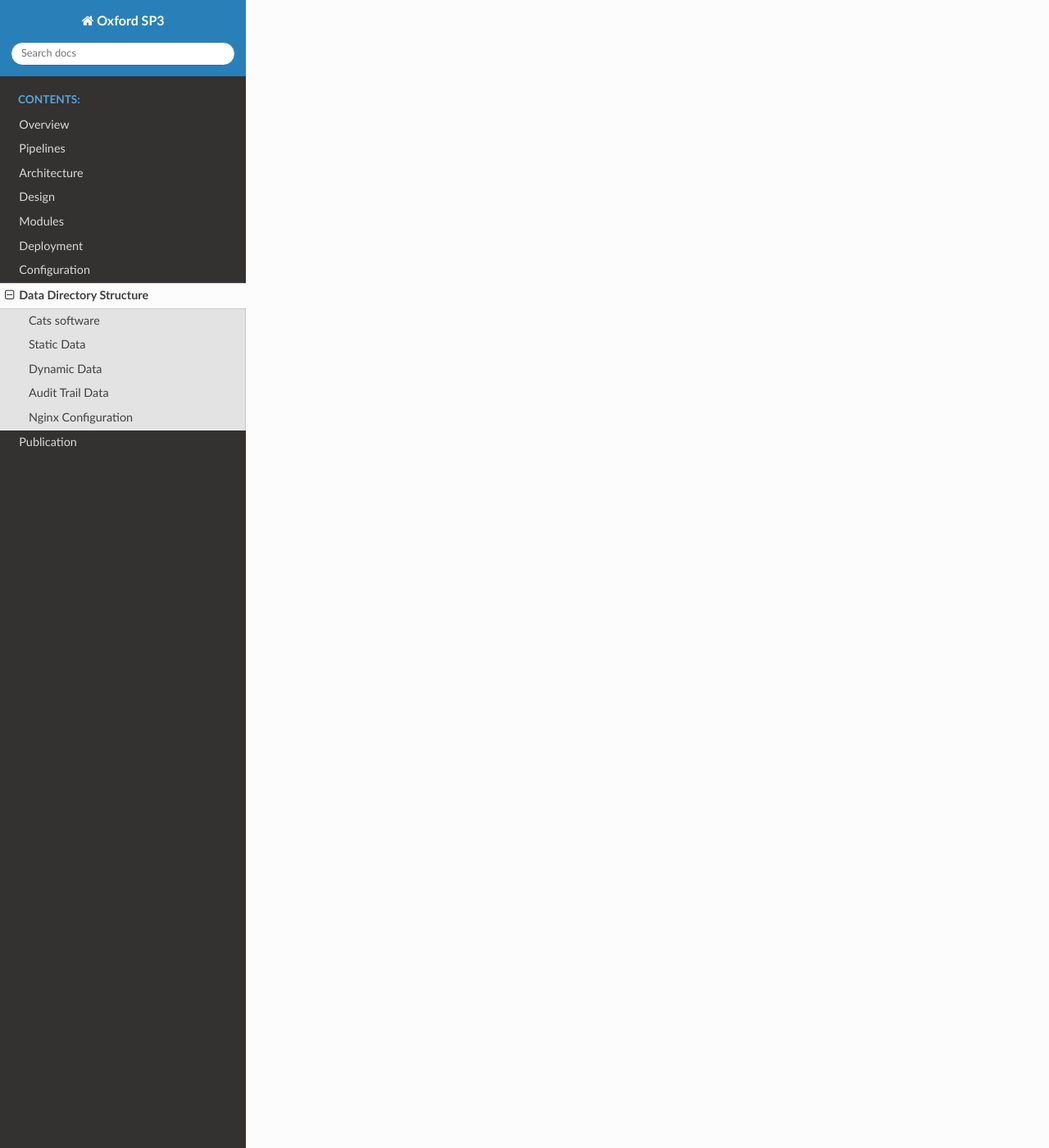
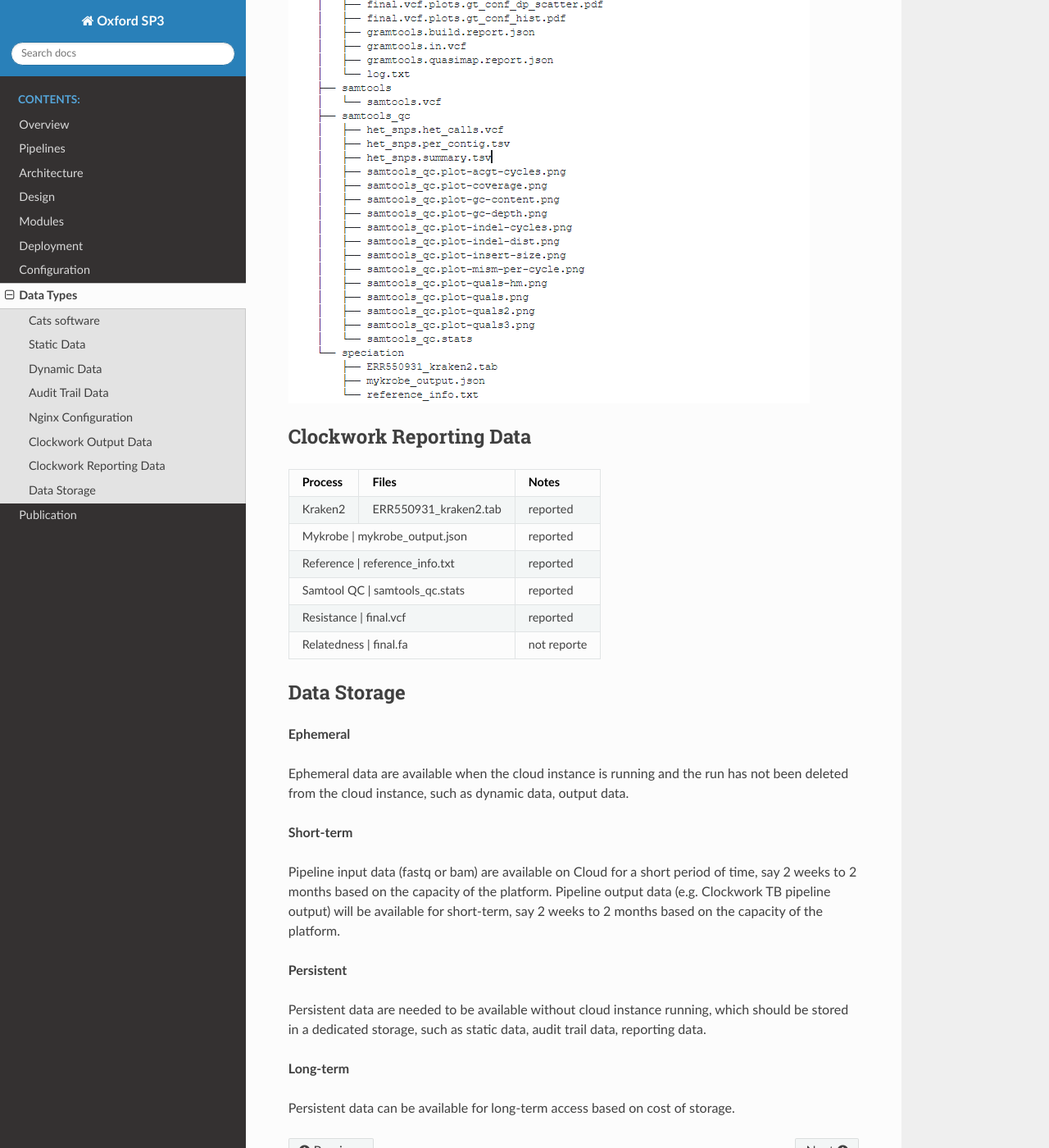
Before and after one commit to oxfordmmm/catdocs, a Sphinx documentation site: the page built from docs/source/directory.rst, in a window 1280 px wide and 1400 px high, scrolled down 2054 px. Shown: the whole window at 82% size. Built offline with Sphinx 7.4.7 and the Read the Docs theme 2.0.0, drawn with Linux system fonts in a browser that asks for light colours; pages that are not in the unit, such as notebooks, are missing from menus; some of the changed text lies outside the part shown.

Commit message:
Update data type and storage

```diff
--- a/docs/source/directory.rst
+++ b/docs/source/directory.rst
@@ -1,5 +1,5 @@
-Data Directory Structure
-========================
+Data Types
+==========
 
 Cats software
 -------------
@@ -31,21 +31,21 @@ Cats software
 Static Data
 -----------
 
-+-----------------------------------------+-------------------------+---------------+
-| directory/file                          | contents                | owner         |
-+=========================================+=========================+===============+
-| /data/images                            | container images        | root          |
-+-----------------------------------------+-------------------------+---------------+
-| /data/pipelines                         | nextflow pipelines      | root          |
-+-----------------------------------------+-------------------------+---------------+
-| /data/references                        | reference data          | root          |
-+-----------------------------------------+-------------------------+---------------+
-| /data/reports/resistance/data           | resistance data         | root          |
-+-----------------------------------------+-------------------------+---------------+
-| /data/fetch                             | fetch api data          | fetch api     |
-+-----------------------------------------+-------------------------+---------------+
-| /data/inputs                            | fetch api symlinks      | fetch api     |
-+-----------------------------------------+-------------------------+---------------+
++-----------------------------------------+-------------------------+---------------+-----------------------------------------------------+
+| directory/file                          | contents                | owner         |               Notes                                 |
++=========================================+=========================+===============+=====================================================+
+| /data/images                            | container images        | root          |One pipeline could have one or more container images |
++-----------------------------------------+-------------------------+---------------+-----------------------------------------------------+
+| /data/pipelines                         | nextflow pipelines      | root          |Pipeline software, source controlled in Git          |
++-----------------------------------------+-------------------------+---------------+-----------------------------------------------------+
+| /data/references                        | reference data          | root          |Genome references, Taxonomic classification databases|
++-----------------------------------------+-------------------------+---------------+-----------------------------------------------------+
+| /data/reports/resistance/data           | resistance data         | root          |Genbank file, resistance catalog etc.                |
++-----------------------------------------+-------------------------+---------------+-----------------------------------------------------+
+| /data/fetch                             | fetch api data          | fetch api     |Data fetched to Cloud from ENA                       |
++-----------------------------------------+-------------------------+---------------+-----------------------------------------------------+
+| /data/inputs                            | fetch api symlinks      | fetch api     |Data fetched to Cloud by SFTP                        |
++-----------------------------------------+-------------------------+---------------+-----------------------------------------------------+
 
 Dynamic Data
 ------------
@@ -100,3 +100,49 @@ Nginx Configuration
 +-----------------------------------------+-------------------------+---------------+
 | /etc/letsencrypt/ssl-dhparams.pem       | nginx ssl options       | root          |
 +-----------------------------------------+-------------------------+---------------+
+
+
+Clockwork Output Data
+---------------------
+
+.. image:: _static/cwoutput.png
+
+
+Clockwork Reporting Data
+-------------------------
+
++-------------------------+-------------------------+-----------------+
+| Process                 | Files                   | Notes           |
++=========================+=========================+=================+
+| Kraken2                 | ERR550931_kraken2.tab   | reported        |
++-------------------------+-------------------------+-----------------+
+| Mykrobe                 | mykrobe_output.json     | reported        |
++---------------------------------------------------+-----------------+
+| Reference               | reference_info.txt      | reported        |
++-------------------------+-------------------------+-----------------+
+| Samtool QC              | samtools_qc.stats       | reported        |
++---------------------------------------------------+-----------------+
+| Resistance              | final.vcf               | reported        |
++---------------------------------------------------+-----------------+
+| Relatedness             | final.fa                | not reporte     |
++---------------------------------------------------+-----------------+
+
+Data Storage
+------------
+
+**Ephemeral**
+
+Ephemeral data are available when the cloud instance is running and the run has not been deleted from the cloud instance, such as dynamic data, output data.
+
+**Short-term**
+
+Pipeline input data (fastq or bam) are available on Cloud for a short period of time, say 2 weeks to 2 months based on the capacity of the platform.
+Pipeline output data (e.g. Clockwork TB pipeline output) will be available for short-term, say 2 weeks to 2 months based on the capacity of the platform.
+
+**Persistent**
+
+Persistent data are needed to be available without cloud instance running, which should be stored in a dedicated storage, such as static data, audit trail data, reporting data.
+
+**Long-term**
+
+Persistent data can be available for long-term access based on cost of storage.
```
